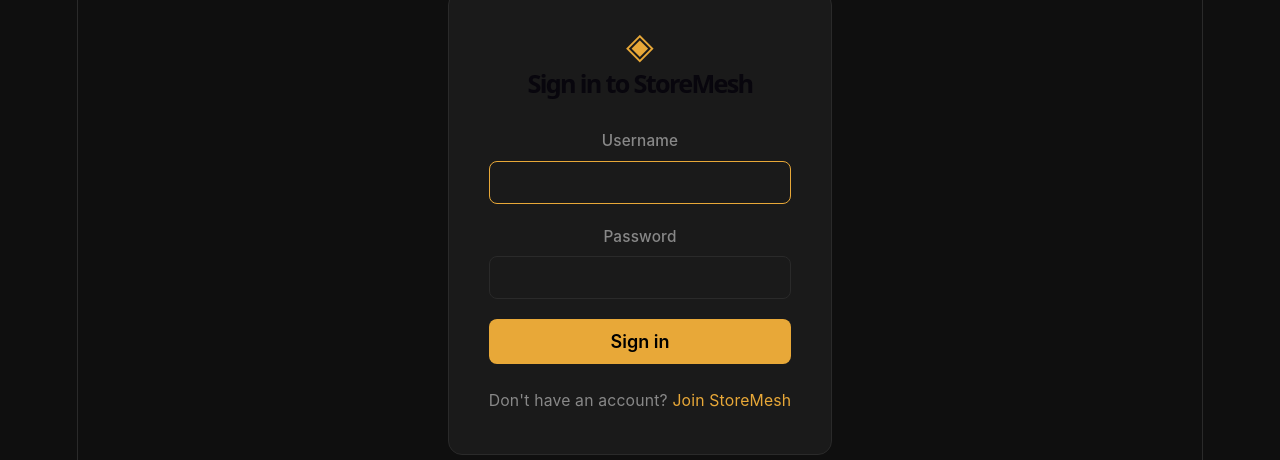
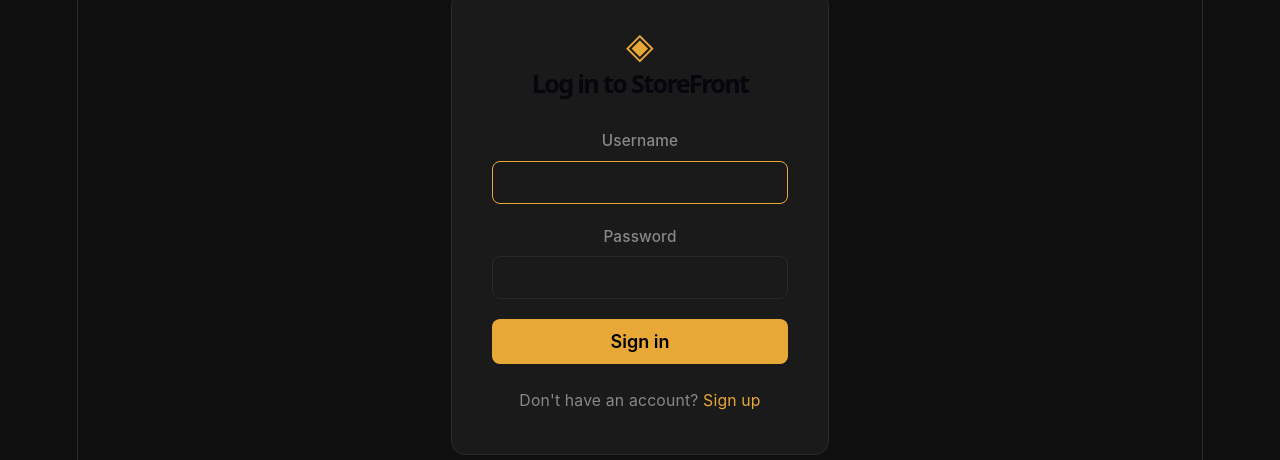
Before and after one commit to thanadol1159/StoreFront-Management-System, a React (Vite) app in the folder frontend/: page /login in a window 1280 px wide. Shown: the part 189-649 px from the top of the page. Built offline with nearby package versions, Linux system fonts and the light colour scheme; no server answers.

Commit message:
edit: word login page and sign up page

```diff
--- a/frontend/src/pages/LoginPage.tsx
+++ b/frontend/src/pages/LoginPage.tsx
@@ -34,7 +34,7 @@
       <div className="auth-card">
         <div className="auth-header">
           <span className="brand-icon large">◈</span>
-          <h1>Sign in to StoreMesh</h1>
+          <h1>Log in to StoreFront</h1>
         </div>
 
         <form onSubmit={handleSubmit} className="auth-form">
@@ -69,7 +69,7 @@
         </form>
 
         <p className="auth-switch">
-          Don't have an account? <Link to="/register">Join StoreMesh</Link>
+          Don't have an account? <Link to="/register">Sign up</Link>
         </p>
       </div>
     </div>
--- a/frontend/src/pages/RegisterPage.tsx
+++ b/frontend/src/pages/RegisterPage.tsx
@@ -30,7 +30,7 @@
       <div className="auth-card">
         <div className="auth-header">
           <span className="brand-icon large">◈</span>
-          <h1>Join StoreMesh</h1>
+          <h1>Sign up to StoreFront</h1>
         </div>
 
         <form onSubmit={handleSubmit} className="auth-form">
@@ -93,7 +93,7 @@
         </form>
 
         <p className="auth-switch">
-          Already have an account? <Link to="/login">Sign in</Link>
+          Already have an account? <Link to="/login">log in</Link>
         </p>
       </div>
     </div>
```
